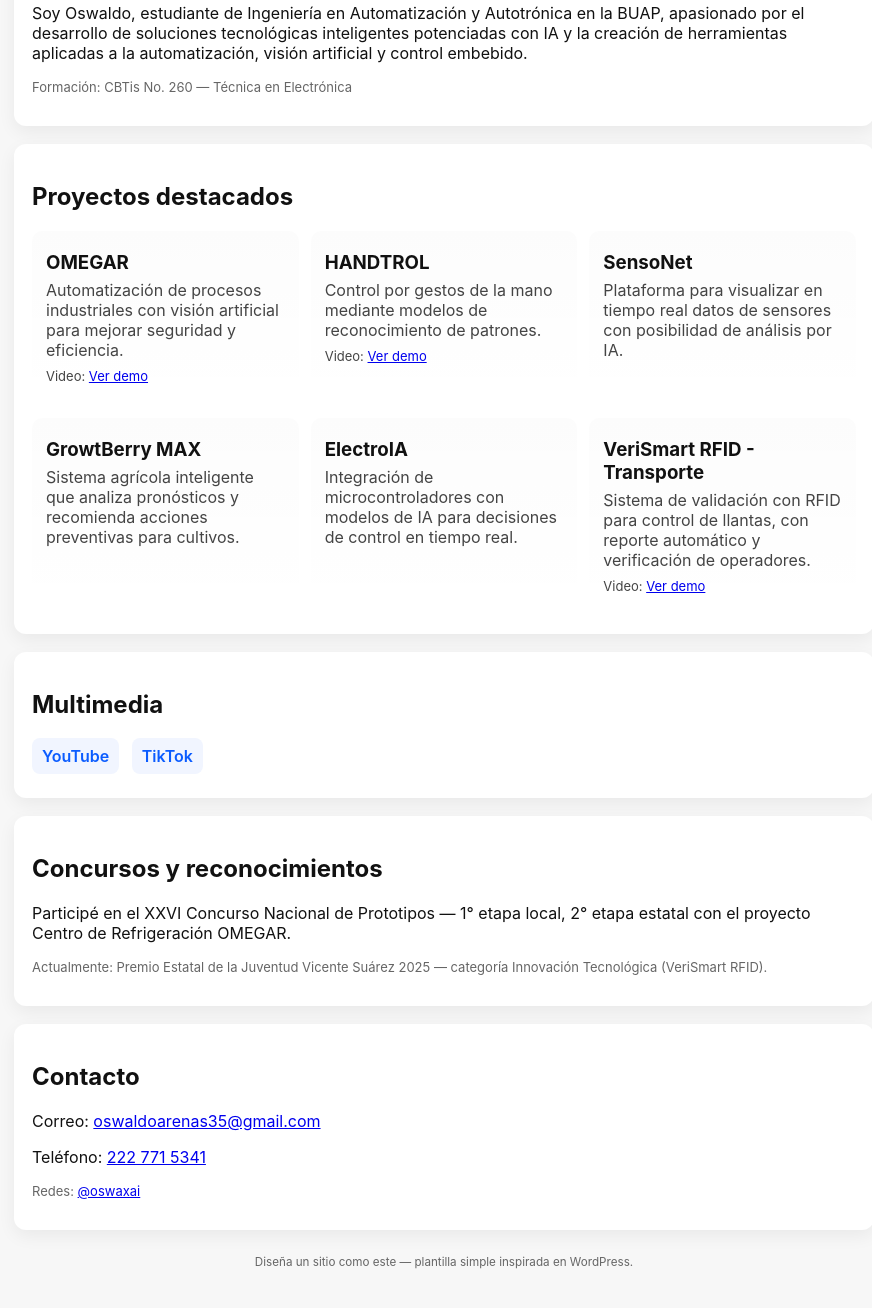
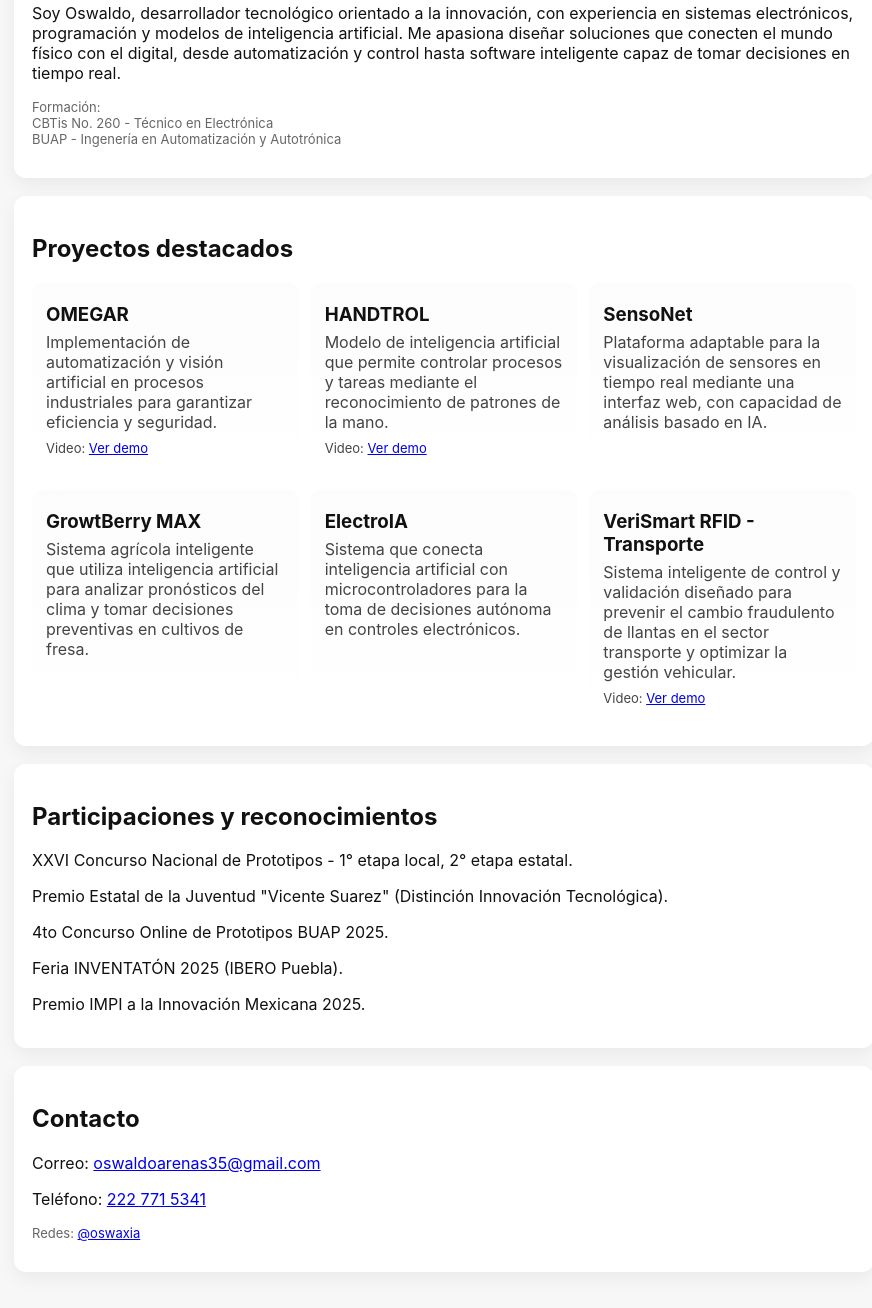
Before and after one commit to OswaArenas/Servicio-OswAI, a plain HTML site: page index.html in a window 1280 px wide. Shown: the part 254-1562 px from the top of the page, without its empty margins (196-1068 px from the left). Drawn offline with Linux system fonts and the light colour scheme.

Commit message:
Update index.html

```diff
--- a/index.html
+++ b/index.html
@@ -3,7 +3,7 @@
 <head>
   <meta charset="utf-8" />
   <meta name="viewport" content="width=device-width,initial-scale=1" />
-  <title>Trayectoria Oswa</title>
+  <title>Servicio OswAI</title>
   <style>
     :root{--bg:#f7f7f7;--card:#ffffff;--accent:#0b5cff;--text:#111}
     *{box-sizing:border-box}
@@ -36,15 +36,15 @@
     <header>
       <div class="avatar">OA</div>
       <div>
-        <h1>Trayectoria Oswaldo Arenas</h1>
-        <p class="lead">«Innovación con propósito: Tecnologías inteligentes para problemas reales.»</p>
+        <h1>Oswaldo Arenas</h1>
+        <p class="lead">Innovador de soluciones tecnológicas basadas en electrónica, software y análisis inteligente.</p>
       </div>
     </header>
 
     <section class="card">
       <h2>Sobre mí</h2>
-      <p>Soy Oswaldo, estudiante de Ingeniería en Automatización y Autotrónica en la BUAP, apasionado por el desarrollo de soluciones tecnológicas inteligentes potenciadas con IA y la creación de herramientas aplicadas a la automatización, visión artificial y control embebido.</p>
-      <p class="meta">Formación: CBTis No. 260 — Técnica en Electrónica</p>
+      <p>Soy Oswaldo, desarrollador tecnológico orientado a la innovación, con experiencia en sistemas electrónicos, programación y modelos de inteligencia artificial. Me apasiona diseñar soluciones que conecten el mundo físico con el digital, desde automatización y control hasta software inteligente capaz de tomar decisiones en tiempo real.</p>
+      <p class="meta">Formación: <br>CBTis No. 260 - Técnico en Electrónica<br>BUAP - Ingenería en Automatización y Autotrónica</p>
     </section>
 
     <section class="card">
@@ -52,61 +52,60 @@
       <div class="grid">
         <article class="project">
           <h3>OMEGAR</h3>
-          <p>Automatización de procesos industriales con visión artificial para mejorar seguridad y eficiencia.</p>
+          <p>Implementación de automatización y visión artificial en procesos industriales para garantizar eficiencia y seguridad.</p>
           <p class="meta">Video: <a href="https://youtu.be" target="_blank" rel="noopener">Ver demo</a></p>
         </article>
 
         <article class="project">
           <h3>HANDTROL</h3>
-          <p>Control por gestos de la mano mediante modelos de reconocimiento de patrones.</p>
+          <p>Modelo de inteligencia artificial que permite controlar procesos y tareas mediante el reconocimiento de patrones de la mano.</p>
           <p class="meta">Video: <a href="https://vm.tiktok.com" target="_blank" rel="noopener">Ver demo</a></p>
         </article>
 
         <article class="project">
           <h3>SensoNet</h3>
-          <p>Plataforma para visualizar en tiempo real datos de sensores con posibilidad de análisis por IA.</p>
+          <p>Plataforma adaptable para la visualización de sensores en tiempo real mediante una interfaz web, con capacidad de análisis basado en IA.</p>
         </article>
 
         <article class="project">
           <h3>GrowtBerry MAX</h3>
-          <p>Sistema agrícola inteligente que analiza pronósticos y recomienda acciones preventivas para cultivos.</p>
+          <p>Sistema agrícola inteligente que utiliza inteligencia artificial para analizar pronósticos del clima y tomar decisiones preventivas en cultivos de fresa.</p>
         </article>
 
         <article class="project">
           <h3>ElectroIA</h3>
-          <p>Integración de microcontroladores con modelos de IA para decisiones de control en tiempo real.</p>
+          <p>Sistema que conecta inteligencia artificial con microcontroladores para la toma de decisiones autónoma en controles electrónicos.</p>
         </article>
 
         <article class="project">
           <h3>VeriSmart RFID - Transporte</h3>
-          <p>Sistema de validación con RFID para control de llantas, con reporte automático y verificación de operadores.</p>
+          <p>Sistema inteligente de control y validación diseñado para prevenir el cambio fraudulento de llantas en el sector transporte y optimizar la gestión vehicular.</p>
           <p class="meta">Video: <a href="https://vm.tiktok.com" target="_blank" rel="noopener">Ver demo</a></p>
         </article>
+
+
+
+
       </div>
     </section>
 
-    <section class="card videos">
-      <h2>Multimedia</h2>
-      <a href="https://youtu.be" target="_blank" rel="noopener">YouTube</a>
-      <a href="https://vm.tiktok.com" target="_blank" rel="noopener">TikTok</a>
+    <section class="card">
+      <h2>Participaciones y reconocimientos</h2>
+      <p>XXVI Concurso Nacional de Prototipos - 1° etapa local, 2° etapa estatal.</p>
+      <p>Premio Estatal de la Juventud "Vicente Suarez" (Distinción Innovación Tecnológica).</p>
+      <p>4to Concurso Online de Prototipos BUAP 2025.</p>
+      <p>Feria INVENTATÓN 2025 (IBERO Puebla).</p>
+      <p>Premio IMPI a la Innovación Mexicana 2025.</p>
     </section>
 
-    <section class="card">
-      <h2>Concursos y reconocimientos</h2>
-      <p>Participé en el XXVI Concurso Nacional de Prototipos — 1° etapa local, 2° etapa estatal con el proyecto Centro de Refrigeración OMEGAR.</p>
-      <p class="meta">Actualmente: Premio Estatal de la Juventud Vicente Suárez 2025 — categoría Innovación Tecnológica (VeriSmart RFID).</p>
-    </section>
 
     <section class="card">
       <h2>Contacto</h2>
       <p>Correo: <a href="mailto:oswaldoarenas35@gmail.com">oswaldoarenas35@gmail.com</a></p>
       <p>Teléfono: <a href="tel:+522227715341">222 771 5341</a></p>
-      <p class="meta">Redes: <a href="https://www.tiktok.com/@oswaxai" target="_blank" rel="noopener">@oswaxai</a></p>
+      <p class="meta">Redes: <a href="https://www.tiktok.com/@oswaxia" target="_blank" rel="noopener">@oswaxia</a></p>
     </section>
 
-    <footer>
-      <small>Diseña un sitio como este — plantilla simple inspirada en WordPress.</small>
-    </footer>
   </main>
 </body>
 </html>
```
